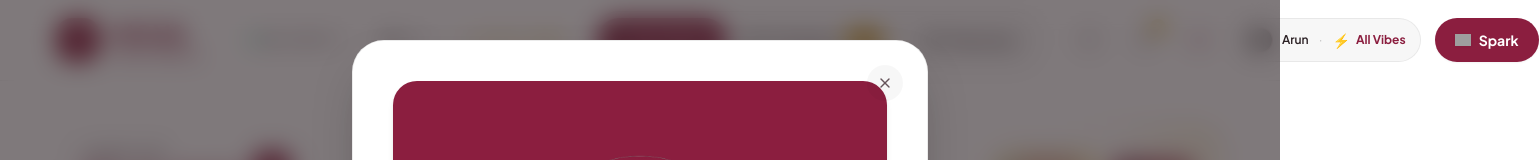
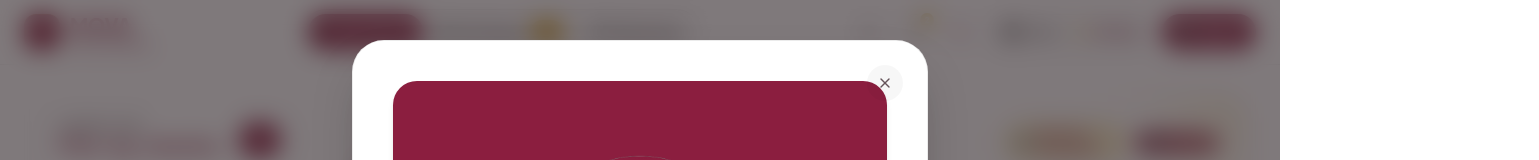
Before and after one commit to tnex0734-ops/MOVA, a React (Vite) app: page / in a window 1280 px wide. Shown: the top 160 px of the page, 1539 px wide, since content can reach past the window. Built offline with nearby package versions, Linux system fonts and the light colour scheme; grey boxes are pictures that could not be loaded.

Commit message:
fix(ui): compact navbar layout and pin Spark modal footer to prevent viewport overflow

```diff
--- a/src/App.tsx
+++ b/src/App.tsx
@@ -563,7 +563,7 @@
       />
 
       {/* 2. Main Content Body with Safe Area Padding */}
-      <main className="flex-1 max-w-[1600px] w-full mx-auto px-3.5 sm:px-8 lg:px-14 py-5 sm:py-8 lg:py-10 pb-[max(2rem,env(safe-area-inset-bottom))]">
+      <main className="flex-1 max-w-7xl w-full mx-auto px-3.5 sm:px-6 lg:px-8 py-5 sm:py-7 pb-[max(2rem,env(safe-area-inset-bottom))]">
 
         {/* ==================== TAB: NOW WORLD ==================== */}
         {activeTab === 'now' && (
--- a/src/components/navigation/TopNav.tsx
+++ b/src/components/navigation/TopNav.tsx
@@ -43,17 +43,17 @@
 
   return (
     <header className="sticky top-0 z-40 w-full bg-white/95 backdrop-blur-md border-b border-black/[0.06] transition-all">
-      <div className="max-w-[1600px] mx-auto px-3.5 sm:px-6 lg:px-14 h-16 sm:h-20 flex items-center justify-between gap-2 sm:gap-6">
+      <div className="max-w-7xl mx-auto px-3 sm:px-6 h-14 sm:h-16 flex items-center justify-between gap-2 sm:gap-4">
 
         {/* Brand & Tagline */}
-        <div className="flex items-center gap-2.5 sm:gap-6 shrink-0">
+        <div className="flex items-center gap-2 sm:gap-4 shrink-0">
           <button
             type="button"
-            className="flex items-center gap-2 sm:gap-3 cursor-pointer group text-left focus:outline-none focus-visible:ring-2 focus-visible:ring-mova-ocean rounded-2xl min-h-[44px]"
+            className="flex items-center gap-2 sm:gap-2.5 cursor-pointer group text-left focus:outline-none focus-visible:ring-2 focus-visible:ring-mova-ocean rounded-xl min-h-[36px]"
             onClick={() => onSelectTab('now')}
             aria-label="MOVA Home - Now World"
           >
-            <div className="w-9 h-9 sm:w-11 sm:h-11 rounded-2xl bg-mova-ocean border border-mova-orange/30 shadow-sm p-1 sm:p-1.5 flex items-center justify-center overflow-hidden shrink-0 group-hover:scale-105 transition-transform">
+            <div className="w-8 h-8 sm:w-9 sm:h-9 rounded-xl bg-mova-ocean border border-mova-orange/30 shadow-xs p-1 flex items-center justify-center overflow-hidden shrink-0 group-hover:scale-105 transition-transform">
               <img
                 src={movaLogo}
                 alt="MOVA Logo"
@@ -61,19 +61,19 @@
               />
             </div>
             <div className="flex flex-col">
-              <span className="font-extrabold text-lg sm:text-2xl tracking-tight text-mova-ocean leading-none group-hover:text-mova-ocean-hover transition-colors">
+              <span className="font-extrabold text-base sm:text-xl tracking-tight text-mova-ocean leading-none group-hover:text-mova-ocean-hover transition-colors">
                 MOVA
               </span>
-              <span className="font-crayon text-xs text-mova-ocean/85 font-semibold -mt-0.5 tracking-wide hidden md:block">
+              <span className="font-crayon text-[11px] text-mova-ocean/85 font-semibold -mt-0.5 tracking-wide hidden lg:block">
                 Follow Moments
               </span>
             </div>
           </button>
 
-          {/* Metrics Ribbon (Desktop only) */}
-          <div className="hidden xl:flex items-center gap-4 pl-6 border-l border-black/[0.06] text-xs font-mono-tabular text-mova-muted">
-            <span className="flex items-center gap-2">
-              <span className="w-2 h-2 rounded-full bg-emerald-500 animate-pulse" />
+          {/* Metrics Ribbon (Wide Desktop only) */}
+          <div className="hidden 2xl:flex items-center gap-3 pl-4 border-l border-black/[0.06] text-[11px] font-mono-tabular text-mova-muted">
+            <span className="flex items-center gap-1.5">
+              <span className="w-1.5 h-1.5 rounded-full bg-emerald-500 animate-pulse" />
               <strong className="text-mova-nearblack">{totalMomentsCount}</strong> MOMENTS
             </span>
             <span className="text-black/20">·</span>
@@ -82,27 +82,27 @@
             </span>
             <span className="text-black/20">·</span>
             <span className="text-mova-orange font-bold">
-              <strong>{activeDropsCount}</strong> ACTIVE DROPS
+              <strong>{activeDropsCount}</strong> DROPS
             </span>
           </div>
         </div>
 
         {/* Primary View Navigation */}
-        <nav className="flex items-center p-1 sm:p-1.5 bg-black/[0.03] rounded-pill border border-black/[0.06] shadow-xs shrink-0" aria-label="Main View Selector">
+        <nav className="flex items-center p-1 bg-black/[0.03] rounded-pill border border-black/[0.06] shadow-xs shrink-0" aria-label="Main View Selector">
           <button
             onClick={() => onSelectTab('now')}
-            className={`px-2.5 sm:px-5 py-1.5 sm:py-2 text-xs sm:text-sm font-semibold rounded-pill transition-all duration-150 flex items-center gap-1.5 sm:gap-2 min-h-[38px] sm:min-h-[44px] ${
+            className={`px-2.5 sm:px-3.5 py-1 sm:py-1.5 text-xs sm:text-sm font-semibold rounded-pill transition-all duration-150 flex items-center gap-1.5 min-h-[32px] sm:min-h-[36px] ${
               activeTab === 'now'
                 ? 'bg-mova-ocean text-white shadow-sm'
                 : 'text-mova-nearblack hover:text-mova-ocean hover:bg-black/[0.02]'
             }`}
           >
-            <span className={`w-2 h-2 rounded-full ${activeTab === 'now' ? 'bg-emerald-300' : 'bg-emerald-500'} animate-pulse`} />
+            <span className={`w-1.5 h-1.5 rounded-full ${activeTab === 'now' ? 'bg-emerald-300' : 'bg-emerald-500'} animate-pulse`} />
             <span>Now<span className="hidden sm:inline"> World</span></span>
           </button>
           <button
             onClick={() => onSelectTab('drops')}
-            className={`px-2.5 sm:px-5 py-1.5 sm:py-2 text-xs sm:text-sm font-semibold rounded-pill transition-all duration-150 flex items-center gap-1.5 sm:gap-2 min-h-[38px] sm:min-h-[44px] ${
+            className={`px-2.5 sm:px-3.5 py-1 sm:py-1.5 text-xs sm:text-sm font-semibold rounded-pill transition-all duration-150 flex items-center gap-1.5 min-h-[32px] sm:min-h-[36px] ${
               activeTab === 'drops'
                 ? 'bg-mova-ocean text-white shadow-sm'
                 : 'text-mova-nearblack hover:text-mova-ocean hover:bg-black/[0.02]'
@@ -110,13 +110,13 @@
           >
             <Icon3D name="spark" size="xs" />
             <span><span className="hidden sm:inline">5m </span>Drops</span>
-            <span className={`text-[8px] sm:text-[10px] px-1.5 sm:px-2 py-0.5 rounded-full font-mono font-bold ${activeTab === 'drops' ? 'bg-white/20 text-white' : 'bg-mova-orange text-mova-ocean'}`}>
+            <span className={`text-[8px] sm:text-[9px] px-1.5 py-0.5 rounded-full font-mono font-bold ${activeTab === 'drops' ? 'bg-white/20 text-white' : 'bg-mova-orange text-mova-ocean'}`}>
               LIVE
             </span>
           </button>
           <button
             onClick={() => onSelectTab('memories')}
-            className={`px-2.5 sm:px-5 py-1.5 sm:py-2 text-xs sm:text-sm font-semibold rounded-pill transition-all duration-150 flex items-center gap-1.5 sm:gap-2 min-h-[38px] sm:min-h-[44px] ${
+            className={`px-2.5 sm:px-3.5 py-1 sm:py-1.5 text-xs sm:text-sm font-semibold rounded-pill transition-all duration-150 flex items-center gap-1.5 min-h-[32px] sm:min-h-[36px] ${
               activeTab === 'memories'
                 ? 'bg-mova-ocean text-white shadow-sm'
                 : 'text-mova-nearblack hover:text-mova-ocean hover:bg-black/[0.02]'
@@ -128,16 +128,16 @@
         </nav>
 
         {/* User Context & Action Controls */}
-        <div className="flex items-center gap-1.5 sm:gap-3.5 shrink-0">
+        <div className="flex items-center gap-1.5 sm:gap-2.5 shrink-0">
           {/* How It Works / Onboarding Trigger */}
           {onOpenOnboarding && (
             <button
               onClick={onOpenOnboarding}
               aria-label="How MOVA Works / Product Guide"
-              className="hidden md:flex w-9 h-9 sm:w-10 sm:h-10 rounded-full items-center justify-center text-mova-muted hover:text-mova-ocean hover:bg-black/[0.04] transition-colors border border-black/[0.08] min-h-[44px] min-w-[44px]"
+              className="hidden md:flex w-8 h-8 sm:w-9 sm:h-9 rounded-full items-center justify-center text-mova-muted hover:text-mova-ocean hover:bg-black/[0.04] transition-colors border border-black/[0.08]"
               title="How MOVA Works"
             >
-              <HelpCircle className="w-4 h-4" />
+              <HelpCircle className="w-3.5 h-3.5" />
             </button>
           )}
 
@@ -146,12 +146,12 @@
             <button
               onClick={onOpenActivity}
               aria-label={`Activity Notifications ${unreadActivitiesCount > 0 ? `(${unreadActivitiesCount} unread)` : ''}`}
-              className="relative w-9 h-9 sm:w-10 sm:h-10 rounded-full flex items-center justify-center text-mova-muted hover:text-mova-ocean hover:bg-black/[0.04] transition-colors border border-black/[0.08] min-h-[40px] min-w-[40px]"
+              className="relative w-8 h-8 sm:w-9 sm:h-9 rounded-full flex items-center justify-center text-mova-muted hover:text-mova-ocean hover:bg-black/[0.04] transition-colors border border-black/[0.08]"
               title="Activity Feed (Branch & Drop updates)"
             >
-              <Bell className="w-4 h-4" />
+              <Bell className="w-3.5 h-3.5" />
               {unreadActivitiesCount > 0 && (
-                <span className="absolute -top-0.5 -right-0.5 w-4 h-4 bg-mova-orange text-white text-[9px] font-bold rounded-full flex items-center justify-center ring-2 ring-white">
+                <span className="absolute -top-0.5 -right-0.5 w-3.5 h-3.5 bg-mova-orange text-white text-[8px] font-bold rounded-full flex items-center justify-center ring-2 ring-white">
                   {unreadActivitiesCount}
                 </span>
               )}
@@ -162,10 +162,10 @@
           <button
             onClick={onToggleSound}
             aria-label={isSoundEnabled ? 'Mute sound effects' : 'Enable sound effects'}
-            className="w-9 h-9 sm:w-10 sm:h-10 rounded-full flex items-center justify-center text-mova-muted hover:text-mova-ocean hover:bg-black/[0.04] transition-colors border border-black/[0.08] min-h-[40px] min-w-[40px]"
+            className="w-8 h-8 sm:w-9 sm:h-9 rounded-full flex items-center justify-center text-mova-muted hover:text-mova-ocean hover:bg-black/[0.04] transition-colors border border-black/[0.08]"
             title={isSoundEnabled ? 'Sound FX On (Web Audio)' : 'Sound FX Muted'}
           >
-            {isSoundEnabled ? <Volume2 className="w-4 h-4 text-mova-ocean" /> : <VolumeX className="w-4 h-4 text-mova-muted" />}
+            {isSoundEnabled ? <Volume2 className="w-3.5 h-3.5 text-mova-ocean" /> : <VolumeX className="w-3.5 h-3.5 text-mova-muted" />}
           </button>
 
           {/* Minimal Identity & Presence Pill */}
@@ -173,22 +173,22 @@
             type="button"
             onClick={onOpenIdentity}
             aria-label="Open Minimal Identity & Presence Drawer"
-            className="hidden lg:flex items-center gap-2.5 px-3.5 py-1.5 rounded-pill bg-black/[0.03] hover:bg-black/[0.06] border border-black/[0.06] text-xs font-medium shadow-xs transition-colors cursor-pointer text-left min-h-[44px]"
+            className="hidden xl:flex items-center gap-2 px-2.5 sm:px-3 py-1 rounded-pill bg-black/[0.03] hover:bg-black/[0.06] border border-black/[0.06] text-xs font-medium shadow-xs transition-colors cursor-pointer text-left min-h-[36px]"
           >
             <img
               src={userProfile?.avatar || "https://images.unsplash.com/photo-1534528741775-53994a69daeb?w=60&auto=format&fit=crop&q=80"}
               alt={`${userProfile?.name || 'User'} profile`}
-              className="w-6 h-6 rounded-full object-cover ring-1 ring-mova-ocean/20"
+              className="w-5 h-5 rounded-full object-cover ring-1 ring-mova-ocean/20"
             />
-            <span className="font-semibold text-mova-nearblack">
+            <span className="font-semibold text-mova-nearblack text-[11px]">
               {userProfile?.name ? userProfile.name.split(' ')[0] : 'Arun'}
             </span>
             <span className="text-black/20">·</span>
-            <div className="flex items-center gap-1.5 text-mova-ocean font-bold">
+            <div className="flex items-center gap-1 text-mova-ocean font-bold text-[11px]">
               {currentVibe?.icon3d ? (
                 <Icon3D name={currentVibe.icon3d} size="xs" fallbackText={currentVibe.icon} />
               ) : (
-                <span className="text-sm">⚡</span>
+                <span className="text-xs">⚡</span>
               )}
               <span>{currentVibe ? currentVibe.label : 'All Vibes'}</span>
             </div>
@@ -197,9 +197,9 @@
           {/* Spark Action CTA */}
           <Button
             variant="primary"
-            size="md"
+            size="sm"
             onClick={onOpenSpark}
-            className="flex items-center gap-1.5 sm:gap-2 px-3 sm:px-5 py-2 sm:py-2.5 font-bold shadow-sm min-h-[40px] sm:min-h-[44px] text-xs sm:text-sm"
+            className="flex items-center gap-1.5 px-3 sm:px-4 py-1.5 font-bold shadow-sm min-h-[36px] text-xs sm:text-sm rounded-pill"
           >
             <Icon3D name="spark" size="xs" />
             <span>Spark</span>
```
Also changed, not shown: src/components/vibe/SparkModal.tsx (+28 -26 lines).
